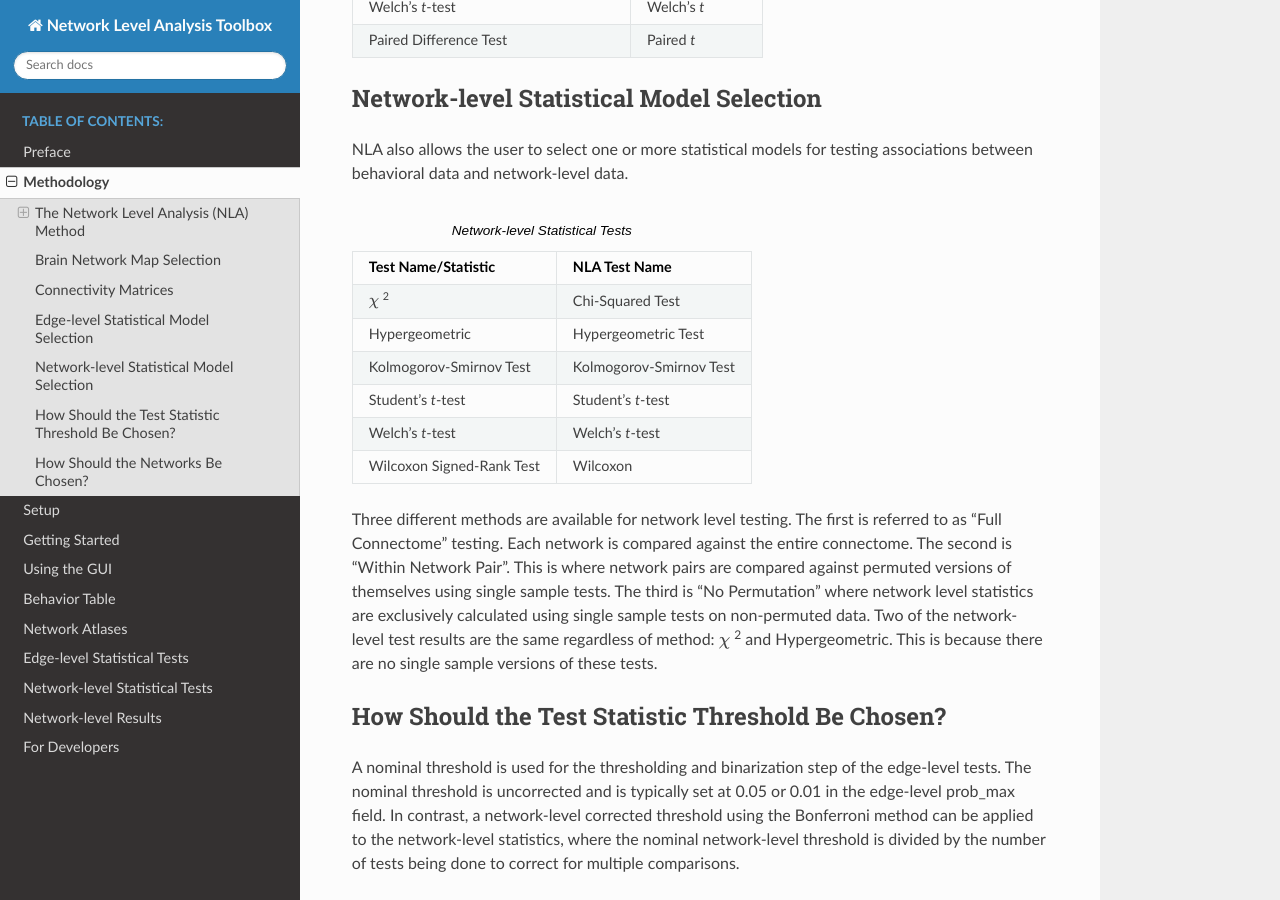
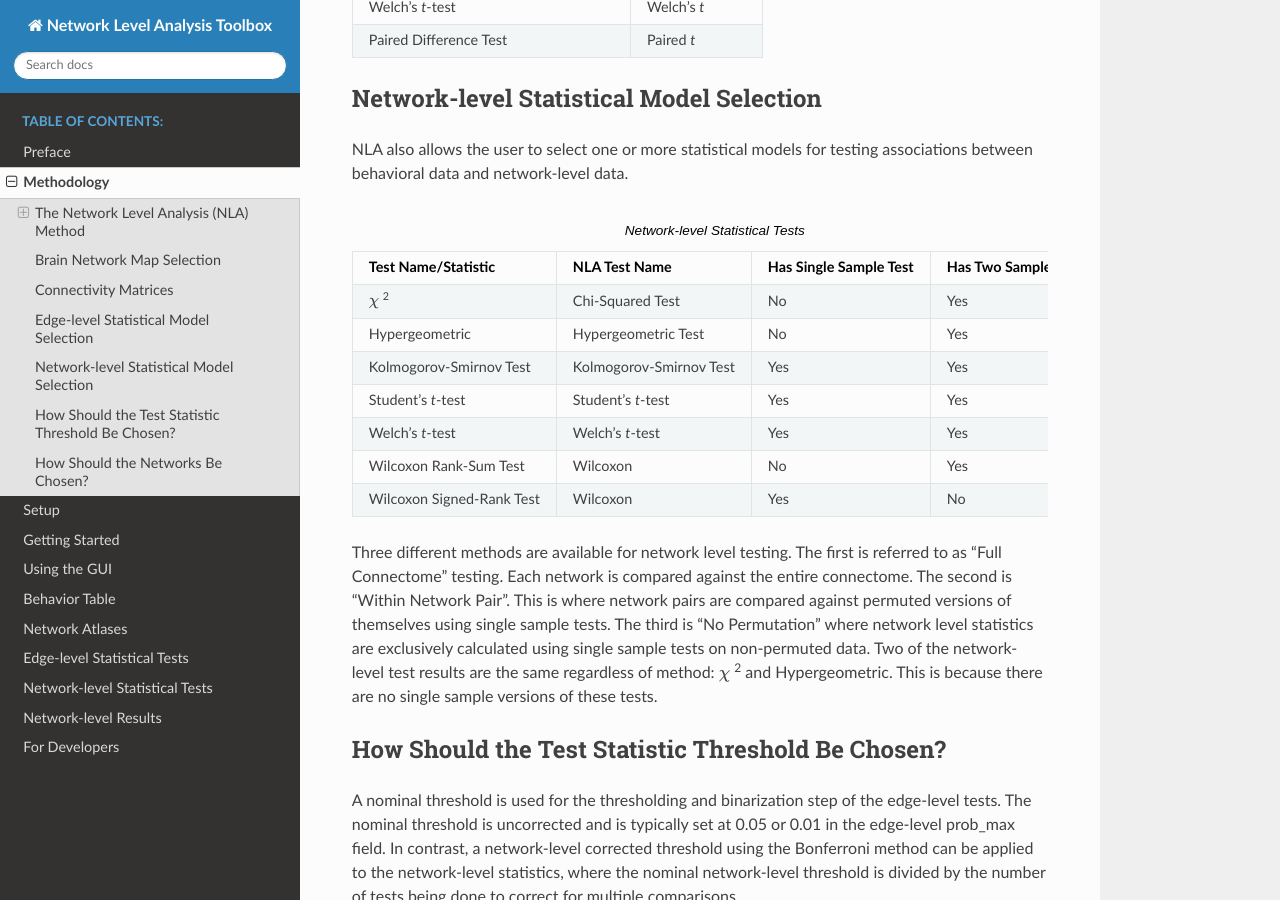
Before and after one commit to WheelockLab/NetworkLevelAnalysis, a Sphinx documentation site: the page built from docs/source/methodology.rst, in a window 1280 px wide and 900 px high, scrolled down 2004 px. Built offline with Sphinx 7.4.7 and the Read the Docs theme 3.1.0, drawn with Linux system fonts in a browser that asks for light colours; cross-references to code outside the pages are shown as plain code.

Commit message:
added detail to table to account for wilcoxon methods

```diff
--- a/docs/source/methodology.rst
+++ b/docs/source/methodology.rst
@@ -102,18 +102,36 @@ behavioral data and network-level data.
 
     * - Test Name/Statistic
       - NLA Test Name
+      - Has Single Sample Test
+      - Has Two Sample Test
     * - :math:`\chi` :sup:`2`
       - Chi-Squared Test
+      - No
+      - Yes
     * - Hypergeometric
       - Hypergeometric Test
+      - No
+      - Yes
     * - Kolmogorov-Smirnov Test
       - Kolmogorov-Smirnov Test
+      - Yes
+      - Yes
     * - Student's *t*-test
       - Student's *t*-test
+      - Yes
+      - Yes
     * - Welch's *t*-test
       - Welch's *t*-test
+      - Yes
+      - Yes
+    * - Wilcoxon Rank-Sum Test
+      - Wilcoxon
+      - No
+      - Yes
     * - Wilcoxon Signed-Rank Test
       - Wilcoxon
+      - Yes
+      - No
 
 Three different methods are available for network level testing. The first is referred to as "Full Connectome" testing.
 Each network is compared against the entire connectome. The second is "Within Network Pair".
```
